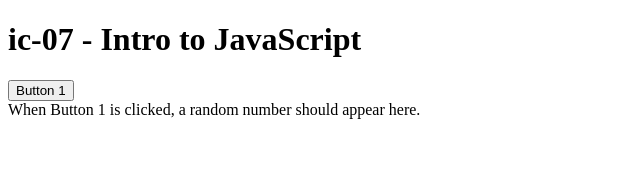
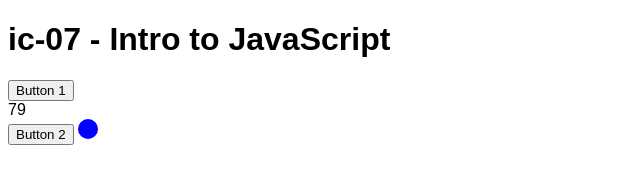
Before and after one commit to DS4200-S22/ic-06-edumassud, a plain HTML site: page index.html in a window 1280 px wide. Both pictures are taken after a click on the button "Button 1". Shown: the whole page, without its empty margins (0-640 px from the left). Drawn offline with Linux system fonts and the light colour scheme.

Commit message:
Done
Button 2 doesn't work on first click.
Prof said it's prob a Chrome issue

```diff
--- a/index.html
+++ b/index.html
@@ -2,20 +2,33 @@
 <html>
 
 <head>
-    <meta charset=utf-8/>
+    <link rel="stylesheet" href="style.css">
+
+    <!-- <meta charset=utf-8/> -->
 </head>
 
 
 <body>
 
+
     <h1>ic-07 - Intro to JavaScript</h1>
-
-    <button type="button">Button 1</button>
+    <button type="button" onclick="button1Clicked()">Button 1</button>
 
     <div id="random_num">
         When Button 1 is clicked, a random number should appear here.
     </div>
 
+    <div class='parent'>
+        <span>
+            <button type="button" onclick="button2Clicked()">Button 2</button>
+        </span>
+        <span>
+            <svg><circle id="circle" cx="10" cy="10" r="10" /></svg>
+        </span>
+      </div>
+
+      <script src="main.js"></script>
+
 </body>
 
 </html>
--- a/main.js
+++ b/main.js
@@ -10,5 +10,16 @@ Modified: 12/06/21
     // You will need to call this function when Button 1 is clicked
     // You will need to modiffy the body of this function as described in the assignment Readme
 function button1Clicked() {
-    console.log("Button 1 was clicked");
+    let random_num = 100 * Math.random().toFixed(2);
+    document.getElementById("random_num").innerHTML = random_num;
 }
+
+function button2Clicked() {
+    console.log(document.getElementById("circle").style.fill);
+    if (document.getElementById("circle").style.fill == "blue") {
+        document.getElementById("circle").style.fill = "green";
+    }
+    else {
+        document.getElementById("circle").style.fill = "blue";
+    }
+}
--- /dev/null
+++ b/style.css
@@ -0,0 +1,12 @@
+body {
+    font-family: Arial;
+}
+
+svg {
+    width: 20px;
+    height: 20px;
+}
+
+circle {
+    fill: blue;
+}
```
